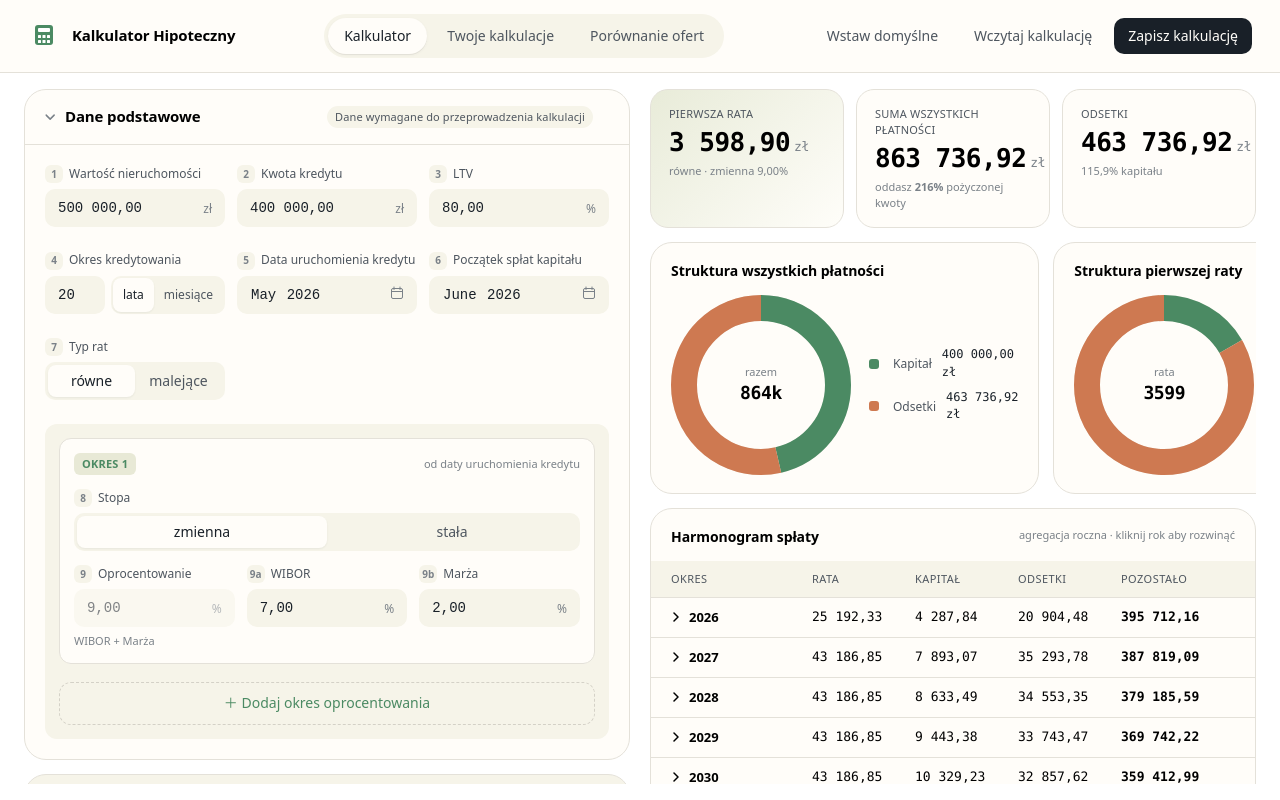
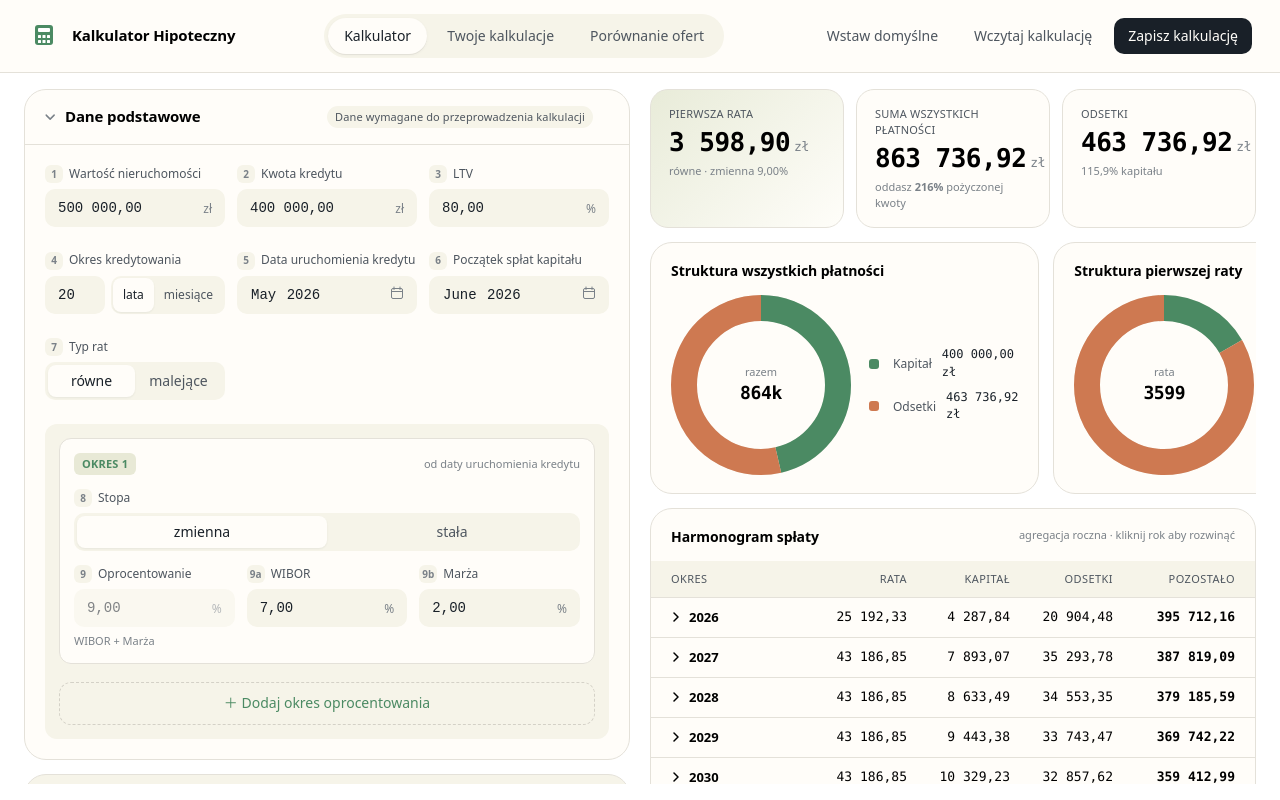
Before and after one commit to gyerosaski/kalkulator-hippoteczny, an Angular app: page / in a window 1280 px wide. Built offline with nearby package versions, Linux system fonts and the light colour scheme.

Commit message:
wyrównanie kolumn w harmonogramie

```diff
--- a/src/styles.scss
+++ b/src/styles.scss
@@ -752,6 +752,12 @@ ui-cards-group + ui-card {
   letter-spacing: 0.04em;
   font-weight: 500;
 }
+.tbl-head > div:not(:first-child) {
+  text-align: right;
+}
+.tbl .mono {
+  text-align: right;
+}
 .tbl-row {
   border-top: 1px solid var(--line);
   width: 100%;
@@ -778,10 +784,10 @@ ui-cards-group + ui-card {
 .tbl-row--month {
   background: oklch(98% 0.014 95);
   color: var(--ink-2);
-  padding-left: 36px;
   cursor: default;
 }
 .tbl-row--month .cell-month {
+  padding-left: 16px;
   color: var(--muted);
   font-size: 12px;
 }
```
